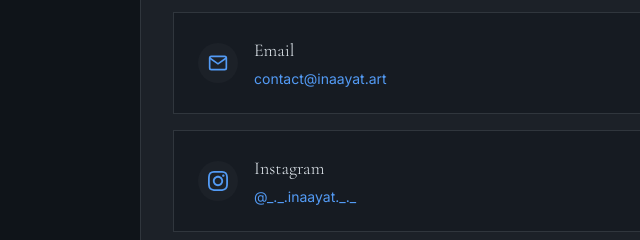
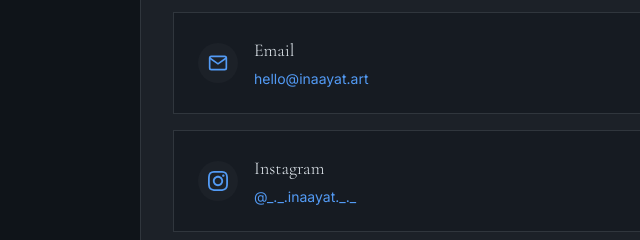
Before and after one commit to SuriRathod/inaayat, an Astro site: page /contact in a window 1280 px wide. Shown: the part 488-728 px from the top of the page, 116-756 px from the left. Built offline with nearby package versions, Linux system fonts and the light colour scheme; Astro itself is replaced by a stand-in of ours.

Commit message:
Changed Email in contact

```diff
--- a/src/pages/contact.astro
+++ b/src/pages/contact.astro
@@ -134,7 +134,7 @@ import Newsletter from '../components/Newsletter.astro';
                     </div>
                     <div class="contact-info">
                         <h3>Email</h3>
-                        <p><a href="mailto:contact@inaayat.art">contact@inaayat.art</a></p>
+                        <p><a href="mailto:contact@inaayat.art">hello@inaayat.art</a></p>
                         <!-- REPLACE contact@inaayat.art with your actual email -->
                     </div>
                 </div>
```
